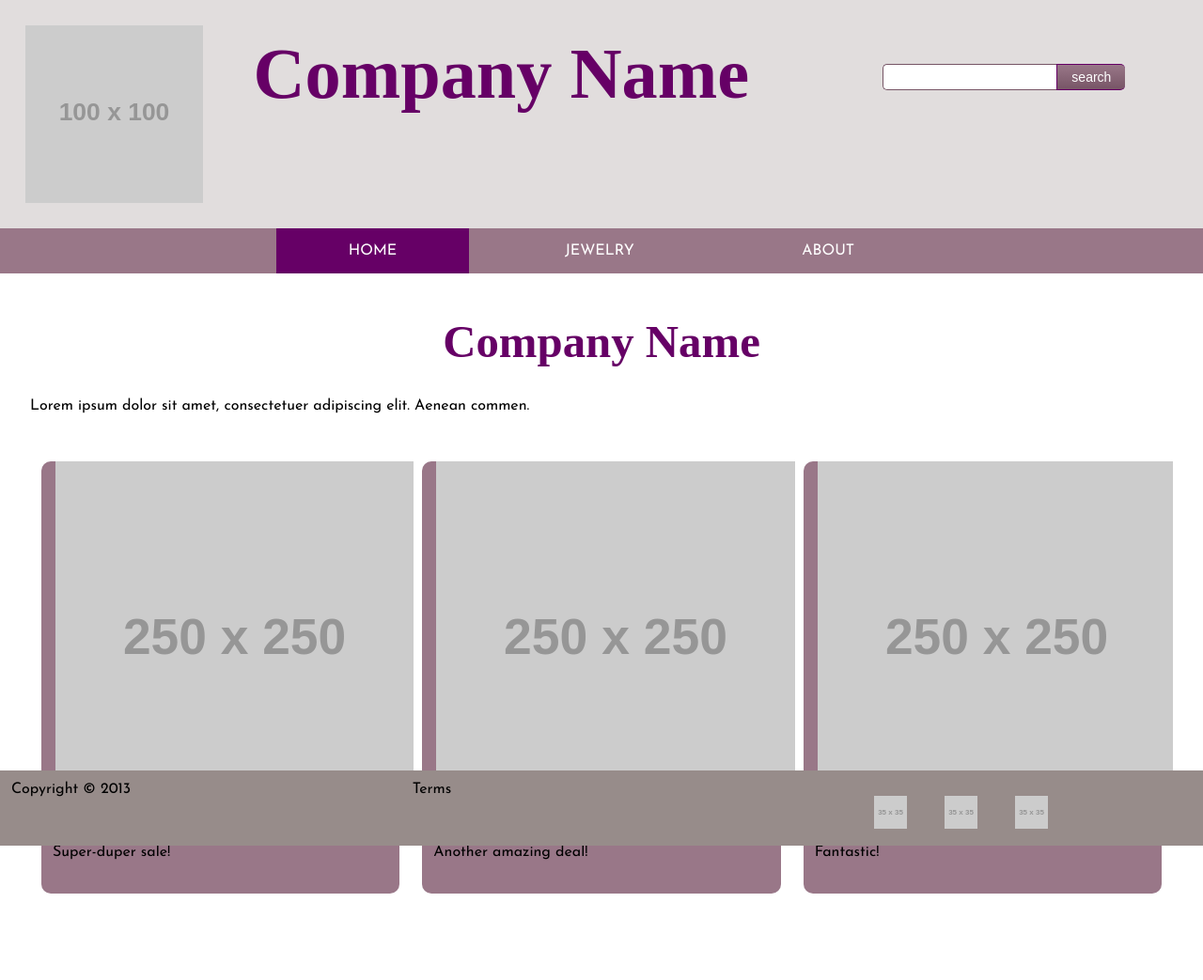
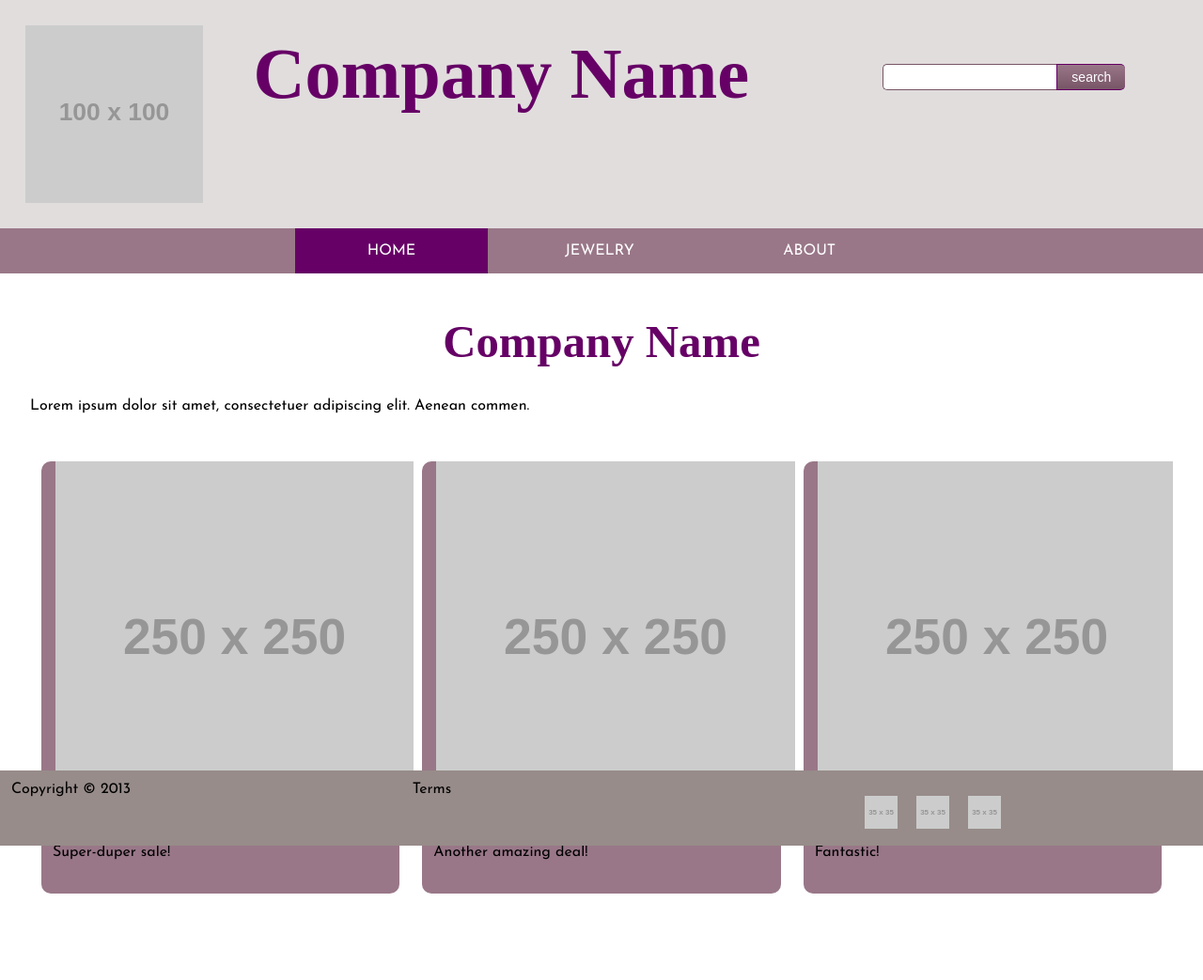
Before and after one commit to kathrinegreenberg/ecommerce-website, a Jekyll site: the page built from index.html, in a window 1280 px wide. Shown: the whole page at 94% size. Built offline with Jekyll 4.4.1, drawn with Linux system fonts in a browser that asks for light colours; some web fonts are replaced.

Commit message:
Fixed the nav vertical stack.
Changed the li margin that was in footer css to a class so that it only
affected the lis from the footer.

```diff
--- a/css/footer.css
+++ b/css/footer.css
@@ -11,6 +11,6 @@
 	width: 100%;
 }
 
-li {
+.marg {
 	margin: 10px;
 }
--- a/css/header.css
+++ b/css/header.css
@@ -14,7 +14,6 @@
 nav ul {
 	position: inherit;
 	width: 100%;
-	height: 3rem;
 	background-color: #997788;
 	text-align: center;
 	padding: 0;
@@ -71,7 +70,6 @@
 		text-align: center;
 		color: #fff;
 		text-decoration: none;
-		padding: .75rem;
 		border-top: 2px solid #fff;
 	}
 
--- a/styleguide/footer.html
+++ b/styleguide/footer.html
@@ -25,13 +25,13 @@
 
 		<div class="unit gutter unit-s-1 unit-m-1-2 unit-l-1-3">
 			<ul class="list-group">
-				<li class="list-group-item list-group-item-inline">
+				<li class="list-group-item list-group-item-inline marg">
 					<img src="http://placehold.it/35x35" alt="">
 				</li>
-				<li class="list-group-item list-group-item-inline">
+				<li class="list-group-item list-group-item-inline marg">
 					<img src="http://placehold.it/35x35" alt="">
 				</li>
-				<li class="list-group-item list-group-item-inline">
+				<li class="list-group-item list-group-item-inline marg">
 					<img src="http://placehold.it/35x35" alt="">
 				</li>
 			</ul>
```
Also changed, not shown: 3 other files.
